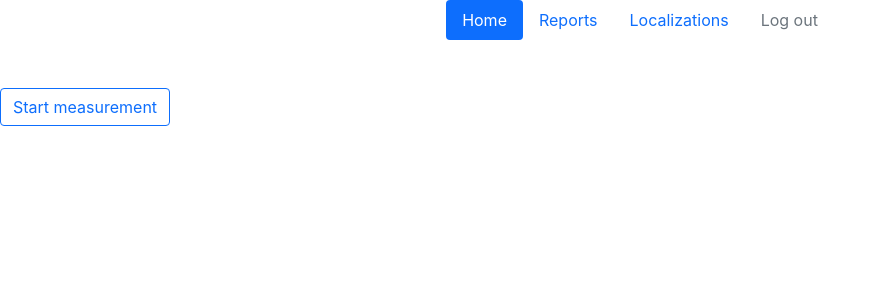
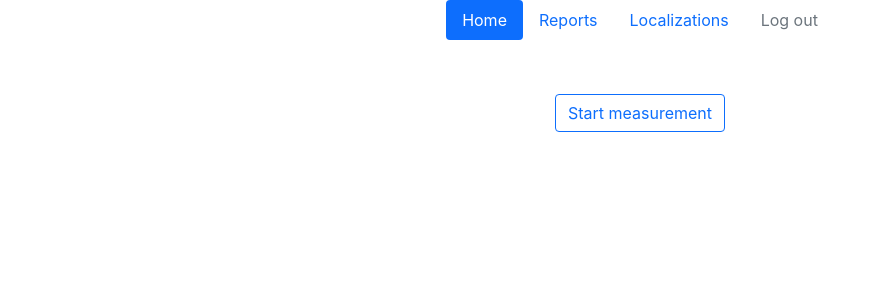
Before and after one commit to AsiaSikora/flow-react, a React (Create React App) app: page / in a window 1280 px wide. Shown: the top 300 px of the page, without its empty margins (0-881 px from the left). Built offline with nearby package versions, Linux system fonts and the light colour scheme.

Commit message:
Body and ButtonDefault added

```diff
--- a/src/App.js
+++ b/src/App.js
@@ -1,13 +1,14 @@
 import Menu from './components/Menu/Menu';
 import FetchApi from './FetchApi';
 import FetchApiHook from './FetchApiHook';
-import ButtonDefault from './components/ButtonDefault/Button';
+import ButtonDefault from './components/ButtonDefault/ButtonDefault';
+import Body from './components/Body/Body';
 
 function App() {
   return (
     <div >
       <Menu />
-      <ButtonDefault title="Start measurement"/>
+      <Body />
     </div>
   );
 }
--- /dev/null
+++ b/src/components/Body/Body.js
@@ -0,0 +1,15 @@
+import React from 'react';
+import styles from './Body.module.css';
+import ButtonDefault from '../ButtonDefault/ButtonDefault';
+
+function Body() {
+  return (
+    <div className={`${styles.body} container`}>
+      <ButtonDefault title="Start measurement"/>
+      <br/><br/>
+
+    </div>
+  );
+}
+
+export default Body;
--- /dev/null
+++ b/src/components/Body/Body.module.css
@@ -0,0 +1,7 @@
+.body {
+    height: 50px;
+    /* background-color: #cdcdcd; */
+    display: flex;
+    justify-content: center;
+    align-items: center;
+  }
--- a/src/components/ButtonDefault/Button.js
+++ b/src/components/ButtonDefault/ButtonDefault.js
@@ -3,7 +3,7 @@ import React from 'react';
 function ButtonDefault(props) {
   return (
     <div>
-        <button className="btn btn-outline-primary" >{props.title}</button>
+        <button className="btn btn-outline-primary " >{props.title}</button>
     </div>
   );
 }
```
